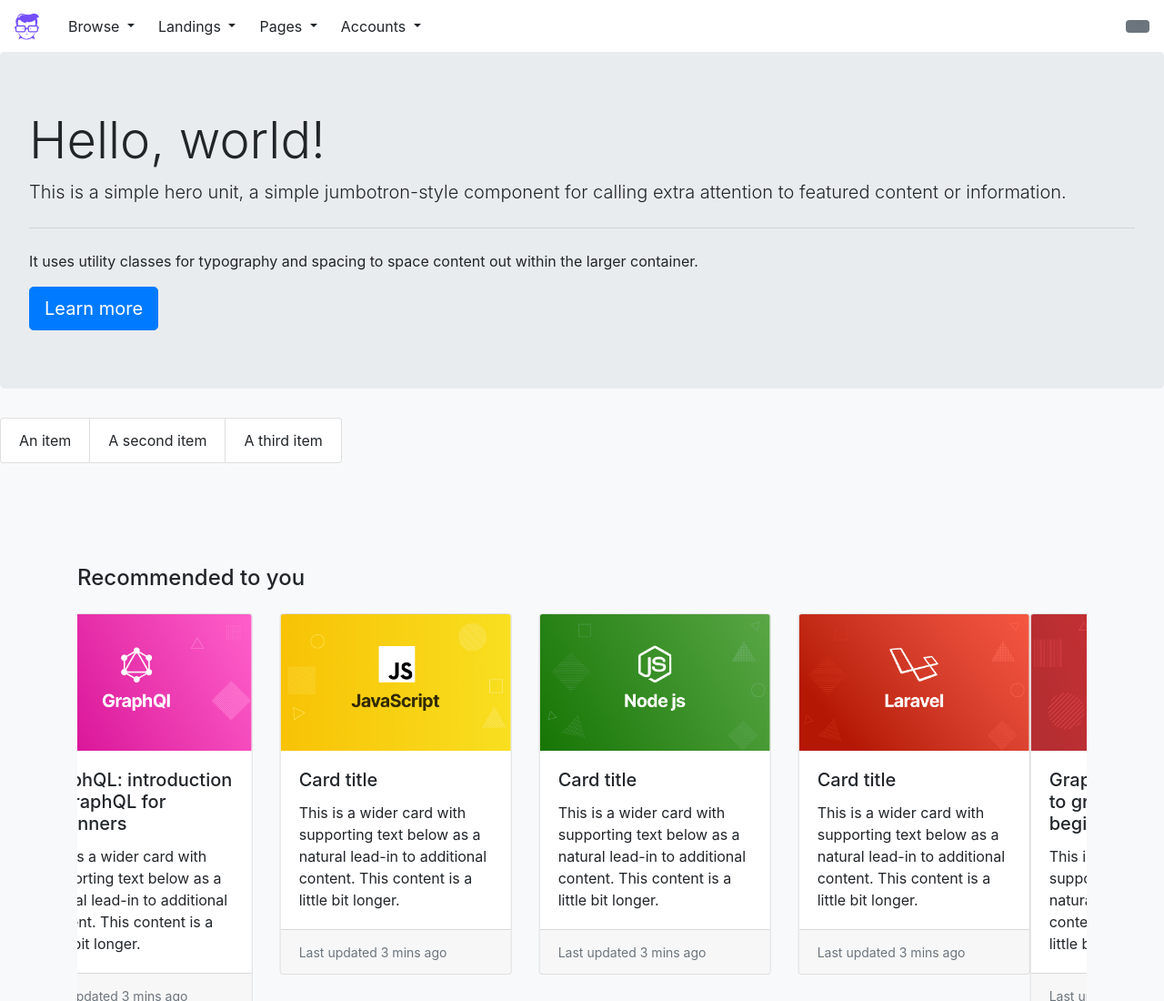
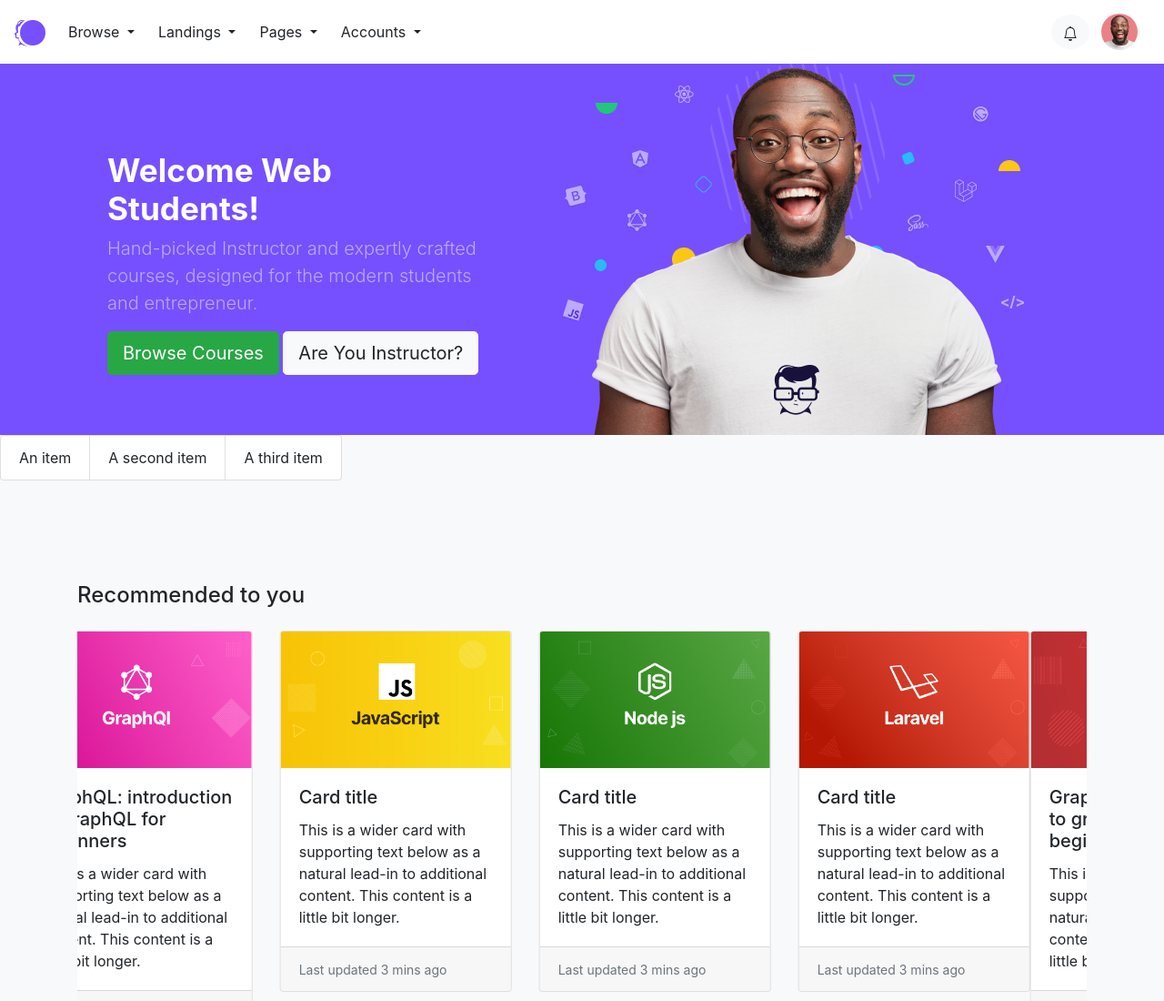
Before and after one commit to Aoblu87/M3-Web-Design-D5-Mockup-, a plain HTML site: page index.html in a window 1280 px wide. Shown: the top 1100 px of the page at 91% size. Drawn offline with nearby package versions, Linux system fonts and the light colour scheme.

Commit message:
lavorato jumbotron, mancano bottoni

```diff
--- a/index.html
+++ b/index.html
@@ -7,20 +7,20 @@
     <title>Mockup</title>
     <link rel="stylesheet" href="https://cdn.jsdelivr.net/npm/bootstrap@4.6.2/dist/css/bootstrap.min.css"
         integrity="sha384-xOolHFLEh07PJGoPkLv1IbcEPTNtaed2xpHsD9ESMhqIYd0nLMwNLD69Npy4HI+N" crossorigin="anonymous">
-    <style rel="stylesheet" href="style.css"></style>
+    <link rel="stylesheet" href="style.css">
 </head>
 
-<body class="bg-light" >
+<body class="bg-light">
     <header>
         <!-------------------------- NAVBAR----------------------- -->
-        <nav class="navbar navbar-expand-lg navbar-light bg-white">
+        <nav class="navbar navbar-expand-lg navbar-ligth bg-white">
             <a class="navbar-brand" href="#home"><img src="assets/logo.svg" alt="Logo"></a>
             <button class="navbar-toggler" type="button" data-toggle="collapse" data-target="#navbarSupportedContent"
                 aria-controls="navbarSupportedContent" aria-expanded="false" aria-label="Toggle navigation">
                 <span class="navbar-toggler-icon"></span>
             </button>
 
-            <div class="collapse navbar-collapse" id="navbarSupportedContent">
+            <div id="nav" class="collapse navbar-collapse" id="navbarSupportedContent">
                 <ul class="navbar-nav mr-auto">
 
                     <li class="dropdown">
@@ -73,7 +73,16 @@
                     </li>
 
                 </ul>
-                    <button type="button" class="btn bg-secondary"><i class="bi bi-bell"></i></button>
+                <button type="button" class="notification btn btn-light rounded-circle"></i><svg
+                        xmlns="http://www.w3.org/2000/svg" width="16" height="16" fill="currentColor" class="bi bi-bell"
+                        viewBox="0 0 16 16">
+                        <path
+                            d="M8 16a2 2 0 0 0 2-2H6a2 2 0 0 0 2 2zM8 1.918l-.797.161A4.002 4.002 0 0 0 4 6c0 .628-.134 2.197-.459 3.742-.16.767-.376 1.566-.663 2.258h10.244c-.287-.692-.502-1.49-.663-2.258C12.134 8.197 12 6.628 12 6a4.002 4.002 0 0 0-3.203-3.92L8 1.917zM14.22 12c.223.447.481.801.78 1H1c.299-.199.557-.553.78-1C2.68 10.2 3 6.88 3 6c0-2.42 1.72-4.44 4.005-4.901a1 1 0 1 1 1.99 0A5.002 5.002 0 0 1 13 6c0 .88.32 4.2 1.22 6z" />
+                    </svg>
+                </button>
+                <button id="sign-in" type="button" class="btn">
+                    <img class="rounded-circle" src="assets/avatar-1.jpg" alt="utente" style="width: 2.5em;">
+                </button>
 
             </div>
         </nav>
@@ -84,15 +93,28 @@
         <!----------------------- JUMBOTRON----------------- -->
         <div class="row">
             <div class="col">
-                <div class="jumbotron">
-                    <h1 class="display-4">Hello, world!</h1>
-                    <p class="lead">This is a simple hero unit, a simple jumbotron-style component for calling extra
-                        attention to featured content or information.</p>
-                    <hr class="my-4">
-                    <p>It uses utility classes for typography and spacing to space content out within the larger
-                        container.
-                    </p>
-                    <a class="btn btn-primary btn-lg" href="#" role="button">Learn more</a>
+                <div class="jumbotron jumbotron-fluid m-0 p-0">
+                    <div class="container">
+                        <div class="row">
+                            <div class="col m-0 p-5">
+
+                                <h1 class="display-5 font-weight-bold text-white mt-5" style="font-size: 2.2em;">Welcome Web Students!</h1>
+                                <p class="lead text-white-50 ">Hand-picked Instructor and expertly crafted courses, designed for the modern students and entrepreneur.</p>
+                                <div class="row">
+                                    <div class="col">
+                                        <a class="btn btn-success btn-lg" href="#" role="button">Browse Courses</a>
+
+                                        <a class="btn btn-light btn-lg" href="#" role="button">Are You Instructor?</a>
+                                    </div>
+
+                                </div>
+                            </div>
+                            <div class="col mr-5">
+
+                                <img src="assets/hero-img.png" alt="">
+                            </div>
+                        </div>
+                    </div>
                 </div>
             </div>
         </div>
@@ -119,7 +141,8 @@
             </div>
 
             <!-- Carousel desktop-->
-            <div id="carouselExampleFade" class="carousel slide carousel(pause) d-none d-md-block " data-ride="carousel">
+            <div id="carouselExampleFade" class="carousel slide carousel(pause) d-none d-md-block "
+                data-ride="carousel">
                 <div class="carousel-inner">
                     <div class="carousel-item active">
                         <div class="row row-cols-1 row-cols-md-4">
@@ -318,7 +341,8 @@
             </div>
 
             <!-- Carousel mobile-->
-            <div id="carouselExampleFade" class="carousel slide carousel(pause) d-md-none d-lg-none d-xl-none " data-ride="carousel">
+            <div id="carouselExampleFade" class="carousel slide carousel(pause) d-md-none d-lg-none d-xl-none "
+                data-ride="carousel">
                 <div class="carousel-inner">
                     <div class="carousel-item active">
                         <div class="row row-cols-1 row-cols-md-4">
@@ -457,8 +481,8 @@
                 <p>2022 Geeks. All Rights Reserved.</p>
             </div>
             <div class="col-6">
-                <ul class="d-flex flex-row" >
-                    <li class="mx-3" ><a href="#">Privacy</a> </li>
+                <ul class="d-flex flex-row">
+                    <li class="mx-3"><a href="#">Privacy</a> </li>
                     <li class="mx-3"> <a href="#">Terms</a>
 
                     </li>
--- a/style.css
+++ b/style.css
@@ -0,0 +1,43 @@
+/* @font-face {
+    font-family: ;
+    src: url();
+} */
+
+.notification::before{
+    content:'';
+    display: block;
+    position: absolute;
+    top: 20px;
+    left: 20px;
+    right: 20px;
+    width: 2em;
+    height: 2em;
+    border-radius: 50%;
+    background-color: #7650FE;
+    border: solid 2px white;
+
+}
+/* #nav{
+    position:relative ;
+} */
+
+#sign-in > img{
+    width: 4.1em;
+}
+
+/* #sign-in img::before{
+    content: "";
+    position: absolute;
+    top: 20%;
+    width: 2em;
+    height: 2em;
+    border-radius: 50%;
+    background-color: #19CB97;
+    border: solid 2px white;
+
+} */
+
+.jumbotron{
+    background-color:#7650FE ;
+
+}
```
